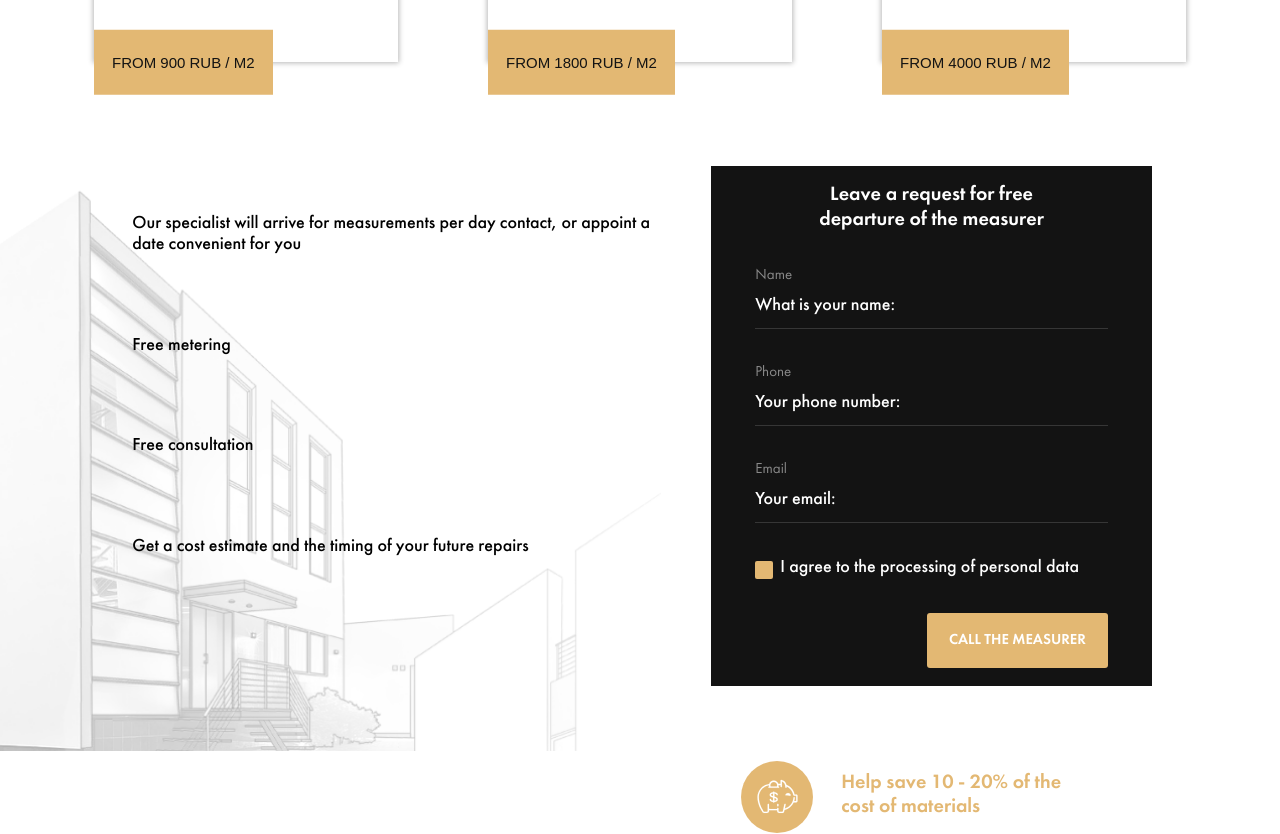
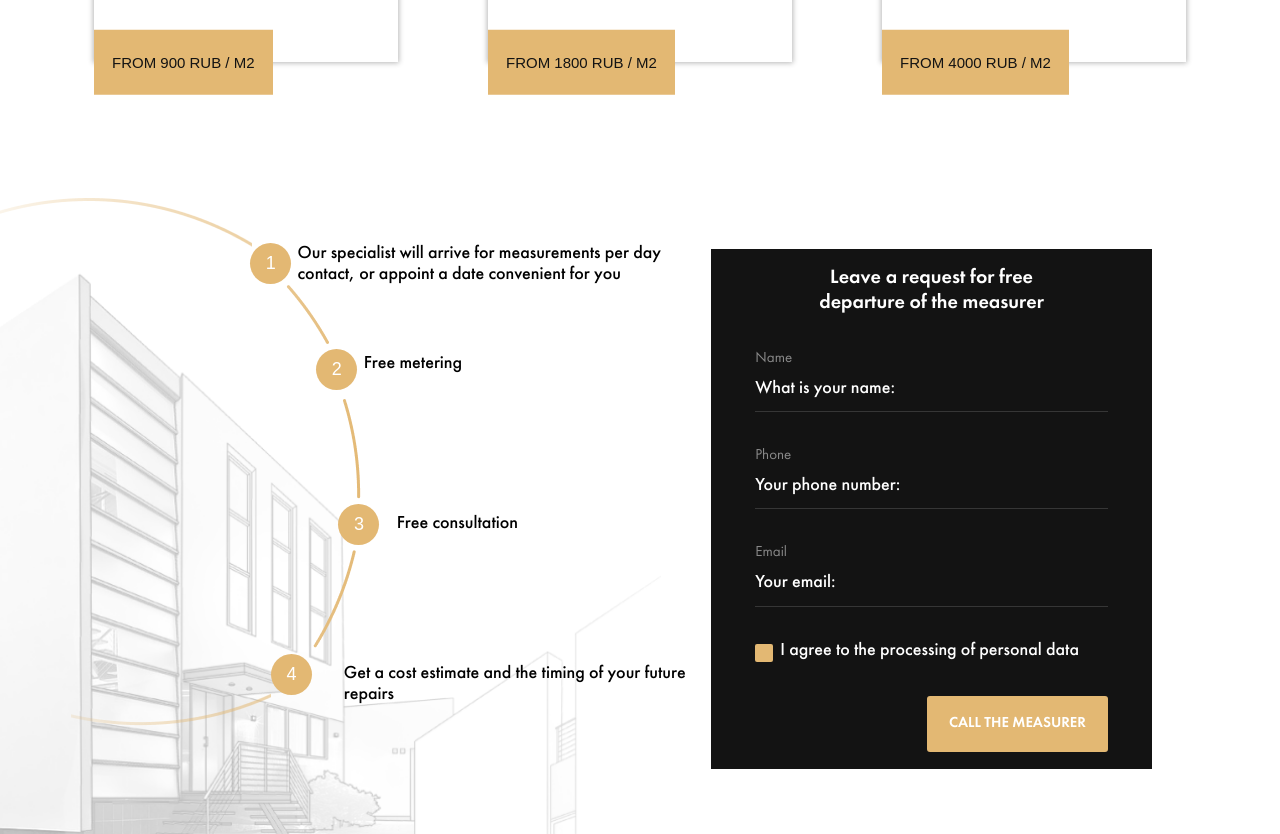
Before and after one commit to Fr0stmourne/repair-design-project, a website: page src/index.html in a window 1280 px wide. Shown: the part 3095-3929 px from the top of the page. Drawn offline with nearby package versions, Linux system fonts and the light colour scheme; files that its build step writes are made by us from their sources; a web font is replaced by a local one.

Commit message:
feat: add the circle list

```diff
--- a/src/index.html
+++ b/src/index.html
@@ -219,11 +219,13 @@
       <div class="container">
         <h2 class="workflow__title visually-hidden">Workflow</h2>
         <ol class="workflow__order">
-          <li class="workflow__move">Our specialist will arrive for measurements per day
+          <li class="workflow__move workflow__move--first"><span class="workflow__number">1</span> Our specialist will
+            arrive for measurements per day
             contact, or appoint a date convenient for you</li>
-          <li class="workflow__move">Free metering</li>
-          <li class="workflow__move">Free consultation</li>
-          <li class="workflow__move">Get a cost estimate and
+          <li class="workflow__move workflow__move--second"><span class="workflow__number">2</span>Free metering</li>
+          <li class="workflow__move workflow__move--third"><span class="workflow__number">3</span>Free consultation</li>
+          <li class="workflow__move workflow__move--fourth"><span class="workflow__number">4</span>Get a cost estimate
+            and
             the timing of your future repairs</li>
         </ol>
         <form action="" class="workflow__request">
--- a/src/sass/abstracts/_variables.scss
+++ b/src/sass/abstracts/_variables.scss
@@ -4,6 +4,7 @@ $neutral: #fff;
 $light-primary: #363636;
 
 $desktop-width: 1440px;
+$laptop-width: 1200px;
 $mobile-width: 375px;
 $tablet-width: 768px;
 
--- a/src/sass/layout/_types.scss
+++ b/src/sass/layout/_types.scss
@@ -5,7 +5,11 @@
     max-width: $desktop-width;
     width: 100%;
     margin: 0 auto;
-    padding: 1.5% 5%;
+    padding: 1.5% 5% 8%;
+
+    @media (max-width: $laptop-width) {
+      padding-bottom: 1.5%;
+    }
   }
 
   @include icon-lines(28px, 28px);
--- a/src/sass/layout/_workflow.scss
+++ b/src/sass/layout/_workflow.scss
@@ -15,6 +15,7 @@
   }
 
   &__order {
+    position: relative;
     display: flex;
     flex-direction: column;
     justify-content: center;
@@ -27,10 +28,143 @@
     background-size: cover;
     font-family: "FuturaMediumC", Arial, sans-serif;
     font-size: 18px;
+
+    @media (max-width: $laptop-width) {
+      padding-left: 20px;
+    }
+
   }
 
   &__move {
     padding-bottom: 80px;
+    width: 100%;
+    max-width: 364px;
+    position: absolute;
+
+    @media (max-width: $laptop-width) {
+      position: relative;
+      padding-left: 50px;
+      min-width: 300px;
+      left: 0;
+      top: 0;
+    }
+
+    &::before,
+    &::after {
+      content: "";
+      position: absolute;
+      background-repeat: no-repeat;
+      background-position: center;
+
+      @media (max-width: $laptop-width) {
+        display: none;
+      }
+
+    }
+
+    &--first {
+      left: 45%;
+      top: 60px;
+
+      &::before {
+        width: 300px;
+        height: 700px;
+        left: -95%;
+        top: -120px;
+        background-image: url(../img/circle1.png)
+      }
+
+    }
+
+    &--second {
+
+      left: 55%;
+      top: 170px;
+
+      &::before {
+        width: 200px;
+        height: 200px;
+        left: -43%;
+        top: -140px;
+        background-image: url(../img/circle2.png)
+      }
+    }
+
+    &--third {
+
+      left: 60%;
+      top: 330px;
+
+      &::before {
+        width: 200px;
+        height: 200px;
+        left: -40%;
+        top: -165px;
+        background-image: url(../img/circle3.png)
+      }
+    }
+
+    &--fourth {
+
+      left: 52%;
+      top: 480px;
+
+      &::before {
+        width: 200px;
+        height: 200px;
+        left: -30%;
+        top: -165px;
+        background-image: url(../img/circle4.png)
+      }
+
+      &::after {
+        width: 200px;
+        height: 200px;
+        left: -75%;
+        top: -85px;
+        background-image: url(../img/circle5.png)
+      }
+    }
+  }
+
+  &__number {
+    position: absolute;
+    left: -13%;
+    top: -1px;
+    display: flex;
+    align-items: center;
+    justify-content: center;
+    width: 41px;
+    height: 41px;
+    border-radius: 50%;
+    background-color: $secondary;
+    text-transform: uppercase;
+    font-family: "Yeseva One", Arial, serif;
+    font-size: 18px;
+    color: $neutral;
+
+    .workflow__move--second & {
+      left: -13%;
+      top: -5px;
+    }
+
+    .workflow__move--third & {
+      left: -16%;
+      top: -10px;
+    }
+
+    .workflow__move--fourth & {
+      left: -20%;
+      top: -10px;
+    }
+
+    @media (max-width: $laptop-width) {
+      .workflow__move & {
+        left: 0;
+        top: 0;
+      }
+    }
+
   }
 
   &__request {
@@ -107,13 +241,18 @@
       background-color: $secondary;
       background-repeat: no-repeat;
       background-position: center;
-      background-image: url(../img/pig.svg)
+      background-image: url(../img/pig.svg);
     }
   }
 
   &__submit-btn {
     margin-left: auto;
     padding: 19px 22px;
+
+    @media (max-width: $laptop-width) {
+      margin-left: 0;
+      width: 100%;
+    }
   }
 
 }
```
Also changed, not shown: src/img/circle1.png (added), src/img/circle2.png (added), src/img/circle3.png (added), src/img/circle4.png (added), src/img/circle5.png (added).
